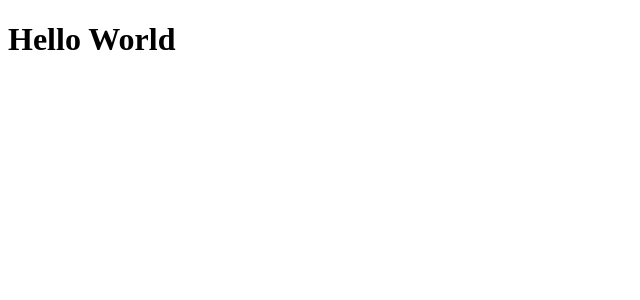
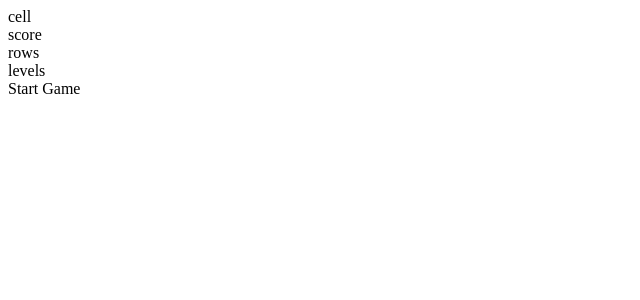
Before and after one commit to lacrivella/react-tetris, a React app: page / in a window 1280 px wide. Shown: the top 300 px of the page, without its empty margins (0-640 px from the left). Built offline with nearby package versions, Linux system fonts and the light colour scheme.

Commit message:
scaffolding components

```diff
--- a/src/components/App.js
+++ b/src/components/App.js
@@ -1,5 +1,10 @@
 import React from 'react';
+import Tetris from './Tetris';
 
 export default function App() {
-  return <h1>Hello World</h1>;
+  return (
+    <div className="App">
+      <Tetris />
+    </div>
+  );
 }
--- /dev/null
+++ b/src/components/Cell.js
@@ -0,0 +1,11 @@
+import React from 'react';
+
+function Cell({ type }) {
+  return (
+    <div>
+      cell
+    </div>
+  );
+}
+
+export default Cell;
--- /dev/null
+++ b/src/components/Display.js
@@ -0,0 +1,11 @@
+import React from 'react';
+
+function Display({ gameOver, text }) {
+  return (
+    <div>
+      {text}
+    </div>
+  );
+}
+
+export default Display;
--- /dev/null
+++ b/src/components/Stage.js
@@ -0,0 +1,12 @@
+import React from 'react';
+import Cell from './Cell';
+
+function Stage({ stage }) {
+  return (
+    <div>
+      <Cell />
+    </div>
+  );
+}
+
+export default Stage;
--- /dev/null
+++ b/src/components/StartButton.js
@@ -0,0 +1,11 @@
+import React from 'react';
+
+function StartButton({ callback }) {
+  return (
+    <div>
+      Start Game
+    </div>
+  );
+}
+
+export default StartButton;
--- /dev/null
+++ b/src/components/Tetris.js
@@ -0,0 +1,22 @@
+import React from 'react';
+import Stage from './Stage';
+import Display from './Display';
+import StartButton from './StartButton';
+
+function Tetris() {
+  return (
+    <div>
+      <Stage />
+      <aside>
+        <div>
+          <Display text="score" />
+          <Display text="rows" />
+          <Display text="levels" />
+        </div>
+        <StartButton />
+      </aside>
+    </div>
+  );
+}
+
+export default Tetris;
```
